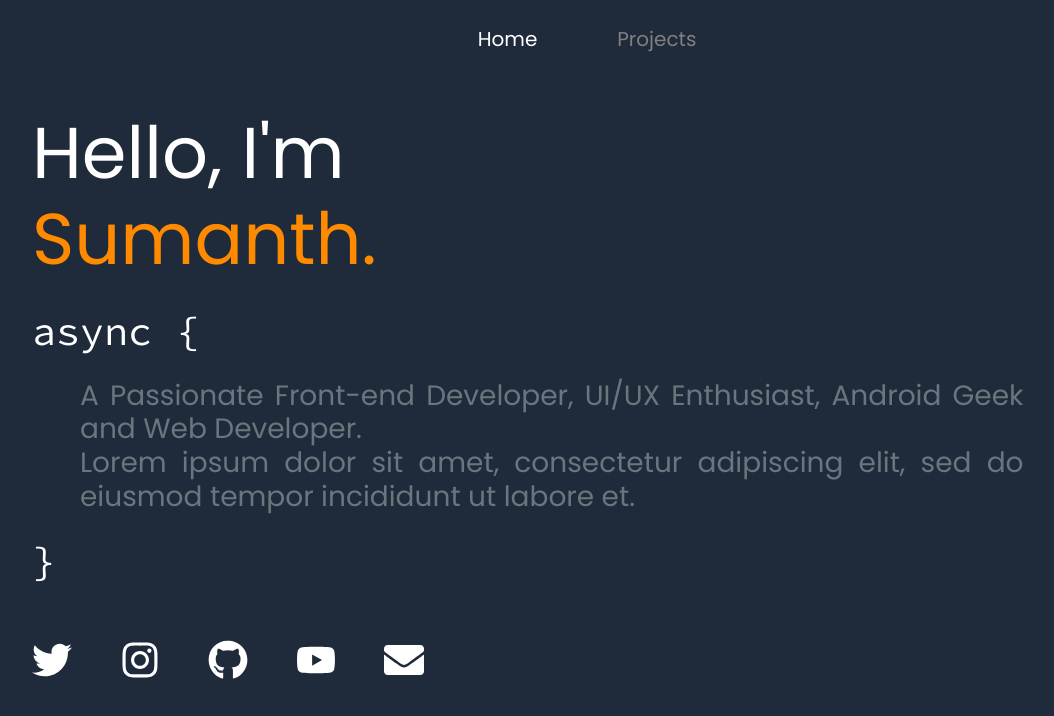
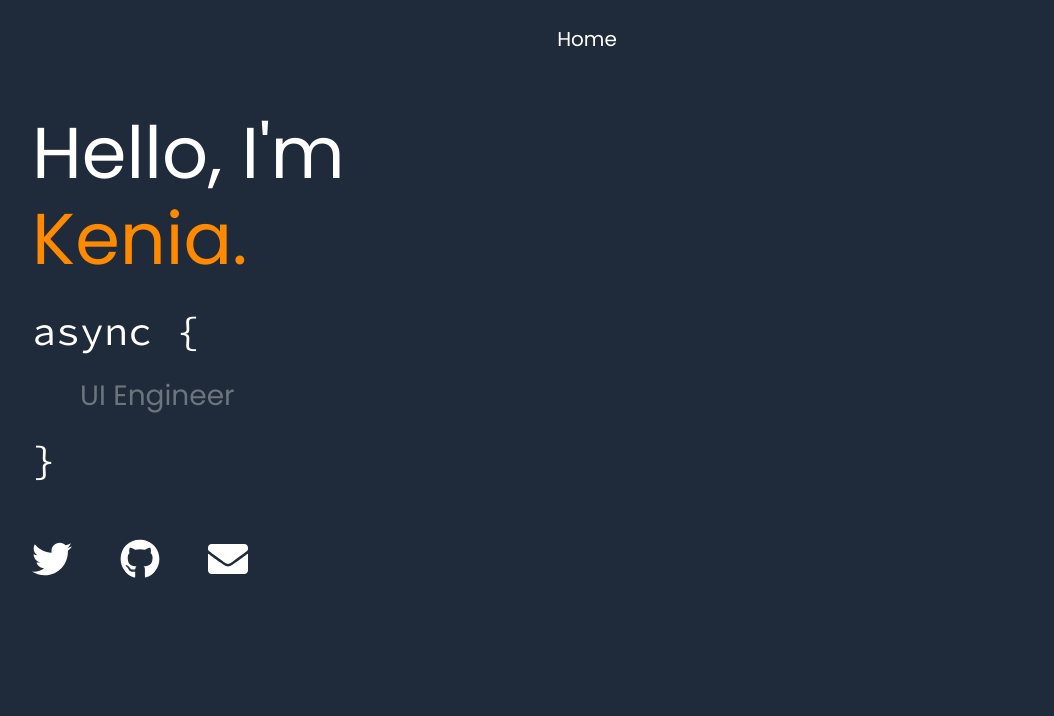
Before and after one commit to kaxcode/mars, a Gatsby site: page / in a window 1280 px wide. Shown: the whole page, without its empty margins (53-1107 px from the left). Built offline with nearby package versions, Linux system fonts and the light colour scheme; Gatsby itself is replaced by a stand-in of ours.

Commit message:
Install new gatsby template

```diff
--- a/gatsby-config.js
+++ b/gatsby-config.js
@@ -1,8 +1,8 @@
 module.exports = {
   siteMetadata: {
-    title: `Gatsby Default Starter`,
-    description: `Kick off your next, great Gatsby project with this default starter. This barebones starter ships with the main Gatsby configuration files you might need.`,
-    author: `@gatsbyjs`,
+    title: `Kenia`,
+    description: `Kenia's Website`,
+    author: `Kenia`,
   },
   plugins: [
     `gatsby-plugin-react-helmet`,
@@ -38,6 +38,5 @@ module.exports = {
     // this (optional) plugin enables Progressive Web App + Offline functionality
     // To learn more, visit: https://gatsby.dev/offline
     // `gatsby-plugin-offline`,
-
   ],
 }
--- a/src/components/appbar.js
+++ b/src/components/appbar.js
@@ -8,9 +8,9 @@ export default function Appbar() {
         <li className="nav-item mx-4">
           <Intent to="/">Home</Intent>
         </li>
-        <li className="nav-item mx-4">
+        {/* <li className="nav-item mx-4">
           <Intent to="/projects">Projects</Intent>
-        </li>
+        </li> */}
       </ul>
     </div>
   )
--- a/src/components/info.js
+++ b/src/components/info.js
@@ -3,8 +3,6 @@ import React from "react"
 import {
   FaTwitter as Twitter,
   FaGithub as Github,
-  FaYoutube as Youtube,
-  FaInstagram as Insta,
   FaEnvelope as Mail,
 } from "react-icons/fa"
 
@@ -13,34 +11,22 @@ export default function info() {
     <div className="container">
       <div className="my-5"></div>
       <div className="display-3" style={{ color: "#FF8A00" }}>
-        <span style = {{color : "white"}}>Hello, I'm</span> <br />
-        Sumanth.
+        <span style={{ color: "white" }}>Hello, I'm</span> <br />
+        Kenia.
       </div>
       <div className="h1 code mt-4 mb-3">async {"{"}</div>
       <div className="text-muted mx-5 my-4 h3 text-justify info">
-        A Passionate Front-end Developer, UI/UX Enthusiast, Android Geek and Web
-        Developer.
-        <br /> Lorem ipsum dolor sit amet, consectetur adipiscing elit, sed do
-        eiusmod tempor incididunt ut labore et.
+        UI Engineer
       </div>
       <div className="h1 code mt-2 mb-3">{"}"}</div>
       <div className="h1 mt-5">
-        <a className="mr-5 icon" href="https://twitter.com/Mr404Found">
+        <a className="mr-5 icon" href="https://twitter.com/kaxcode">
           <Twitter />
         </a>
-        <a className="mr-5 icon" href="https://instagram.com/sumanth.zero7">
-          <Insta />
-        </a>
-        <a className="mr-5 icon" href="https://github.com/Mr404Found">
+        <a className="mr-5 icon" href="https://github.com/kaxcode">
           <Github />
         </a>
-        <a
-          className="mr-5 icon"
-          href="https://www.youtube.com/channel/UCw0FDIL-HpcfzEZrjcQwhMQ"
-        >
-          <Youtube />
-        </a>
-        <a className="mr-5 icon" href="mailto://contactmr404here@gmail.com">
+        <a className="mr-5 icon" href="mailto://keniavalladarez@gmail.com">
           <Mail />
         </a>
       </div>
```
Also changed, not shown: content/projects.yaml (+18 -18 lines).
